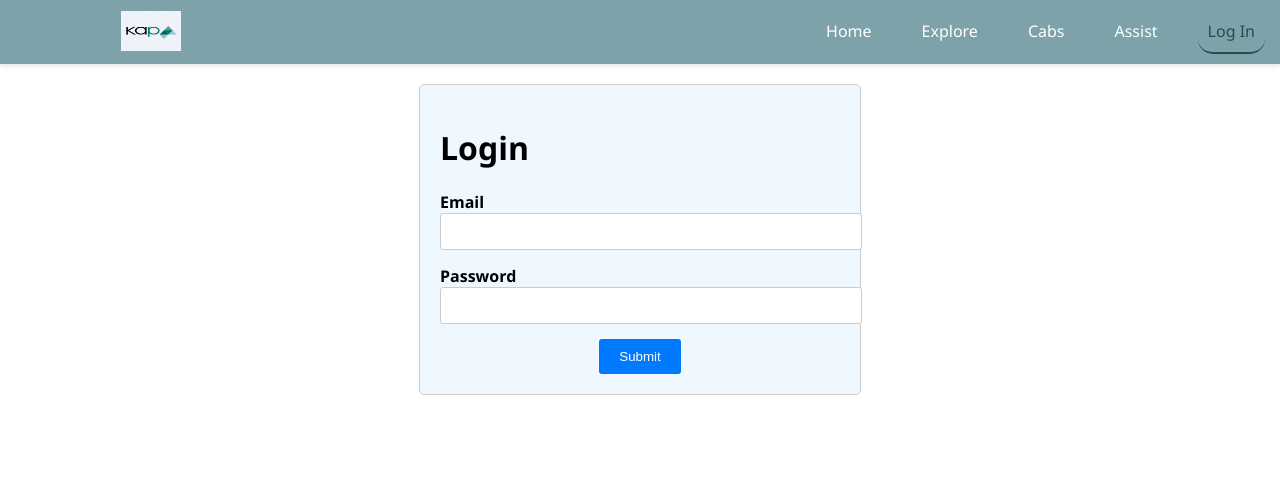
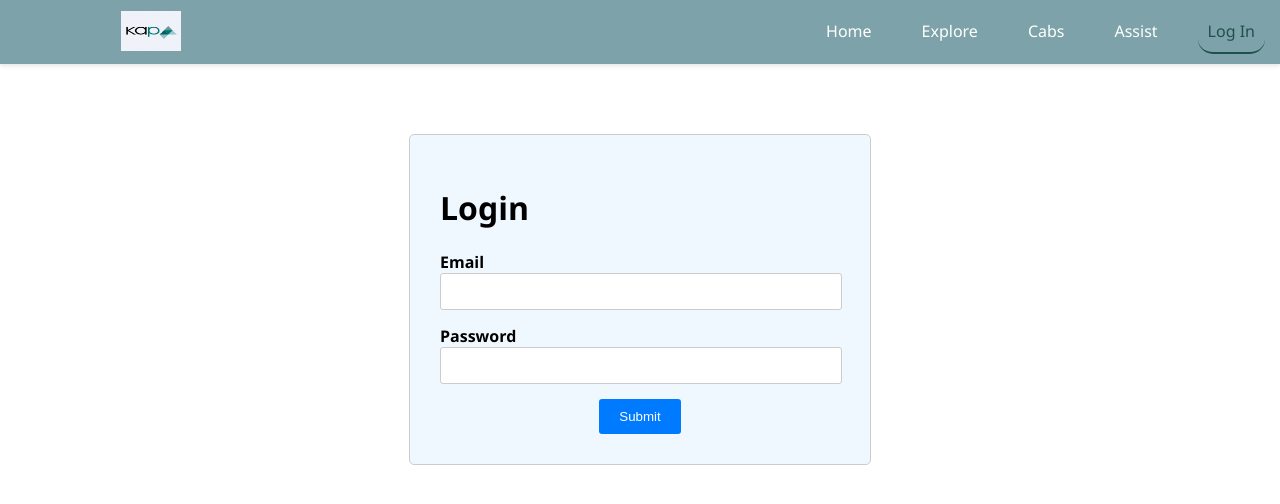
Before and after one commit to PriyankaM29/k-fornt, an Angular app: page /login in a window 1280 px wide. Shown: the top 504 px of the page. Built offline with nearby package versions, Linux system fonts and the light colour scheme.

Commit message:
home page

```diff
--- a/src/app/module/login/login.component.css
+++ b/src/app/module/login/login.component.css
@@ -1,15 +1,18 @@
 
     .login_container {
         max-width: 400px;
-        margin: 0 auto;
-        padding: 20px;
+        margin: auto;
+        padding: 30px;
         border: 1px solid #ccc;
         border-radius: 5px;
         background-color: #f9f9f9;
+        align-items: center;
+        margin-top: 70px;
     }
 
     .form_group {
         margin-bottom: 15px;
+        margin-right: 20px;
     }
 
     label {
```
